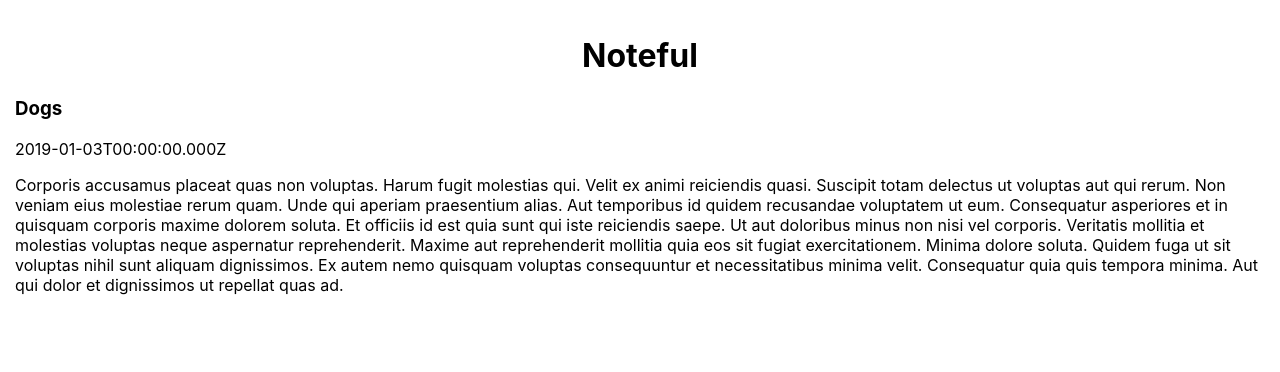
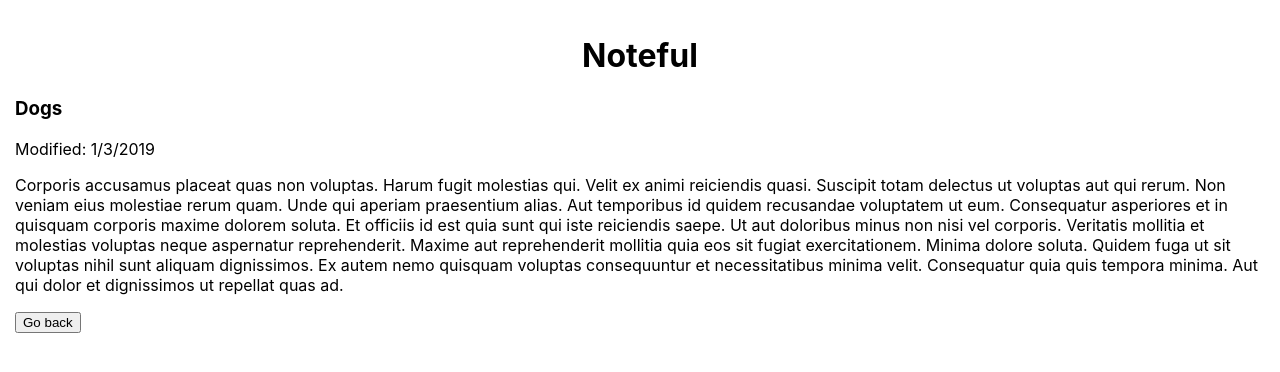
Before and after one commit to RobWiggins/noteful-react-practice-solo, a React (Create React App) app: page /note/cbc787a0-ffaf-11e8-8eb2-f2801f1b9fd1 in a window 1280 px wide. Shown: the top 372 px of the page. Built offline with nearby package versions, Linux system fonts and the light colour scheme.

Commit message:
functional note, folder, note detail displays w/ dummy store

```diff
--- a/src/App.js
+++ b/src/App.js
@@ -1,4 +1,4 @@
-import React, { Component } from 'react';
+import React from 'react';
 import './App.css';
 import store from './store';
 import { Route } from 'react-router-dom'
--- a/src/Components/AllFolderNotes.js
+++ b/src/Components/AllFolderNotes.js
@@ -6,10 +6,12 @@ export default class AllFolderNotes extends React.Component {
   render() {
 
     let notesInFolder = this.props.notes.map( (note) => {
+      let lastModified = (new Date(note.modified)).toLocaleDateString();
+
       return (
         <li key={note.id} className="note-abbreviated">
           <h3 className="note-title"><Link to={`/note/${note.id}`}>{note.name}</Link></h3>
-          <p className="modified-date">{note.modified}</p>
+          <p className="modified-date">Modified: {lastModified}</p>
           {/* <p className="note-content hidden">{note.content}</p> */}
         </li>
       );
--- a/src/Components/FolderNotes.js
+++ b/src/Components/FolderNotes.js
@@ -13,10 +13,11 @@ export default class FolderNotes extends React.Component {
         return note.folderId === currentFolderId;
       })
       .map(note => {
+        let lastModified = (new Date(note.modified)).toLocaleDateString();
         return (
           <li key={note.id} className="note-abbreviated">
             <h3 className="note-title"><Link to={`/note/${note.id}`}>{note.name}</Link></h3>
-            <p className="modified-date">{note.modified}</p>
+            <p className="modified-date">Modified: {lastModified}</p>
             {/* <p className="note-content hidden">{note.content}</p> */}
           </li>
         );
--- a/src/Components/Note.js
+++ b/src/Components/Note.js
@@ -7,12 +7,15 @@ export default class Note extends React.Component {
     let currentNoteId = this.props.linkInfo.match.params.noteId
 
     const currentNote = this.props.notes.find( note => note.id === currentNoteId);
-
+    let noteModified = (new Date(currentNote.modified)).toLocaleDateString();
     return (
-      <div className="note-detailed">
-        <h3>{currentNote.name}</h3>
-        <p>{currentNote.modified}</p>
-        <p>{currentNote.content}</p>
+      <div className="note-detailed-container">
+        <div className="note-detailed">
+          <h3>{currentNote.name}</h3>
+          <p>Modified: {noteModified}</p>
+          <p>{currentNote.content}</p>
+        </div>
+        <button onClick={() => this.props.linkInfo.history.goBack()}>Go back</button>
       </div>
     );
   }
```
